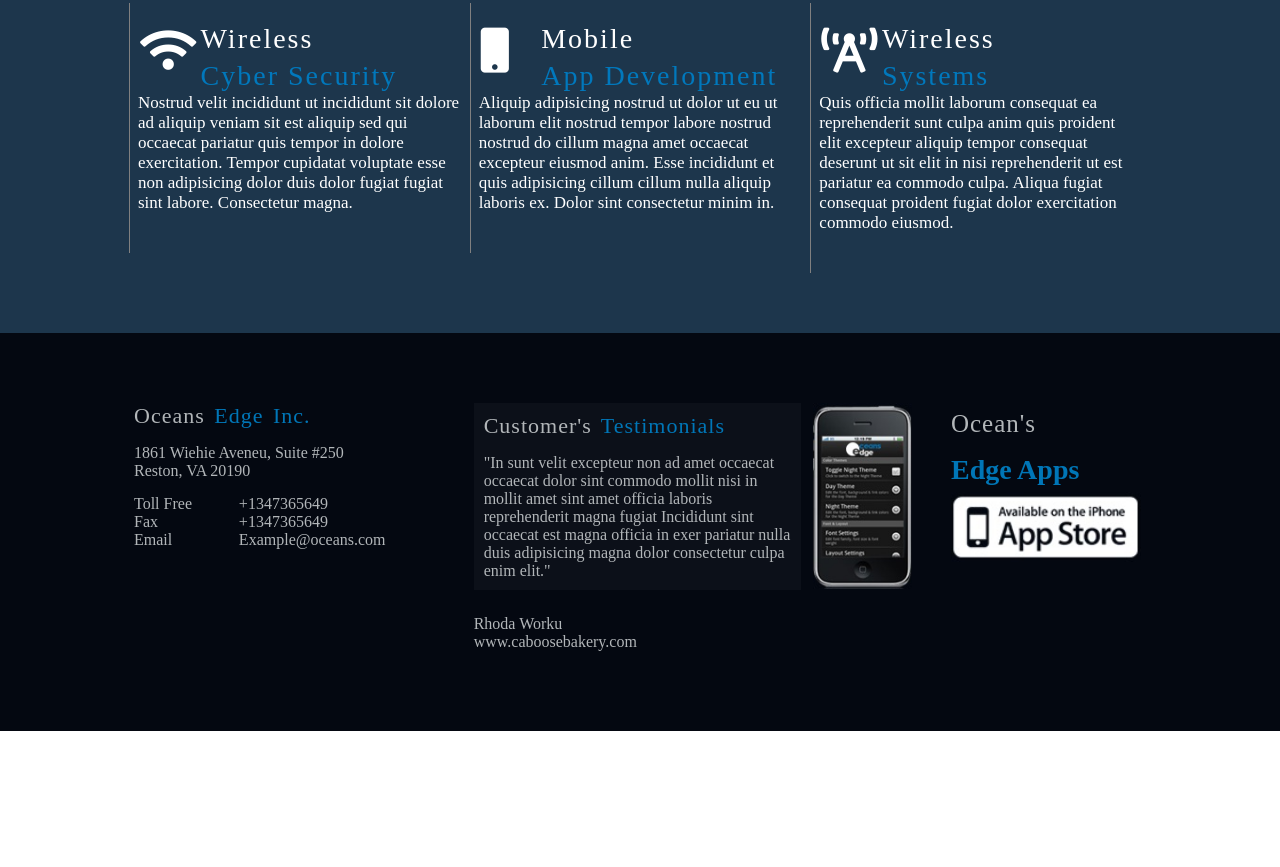
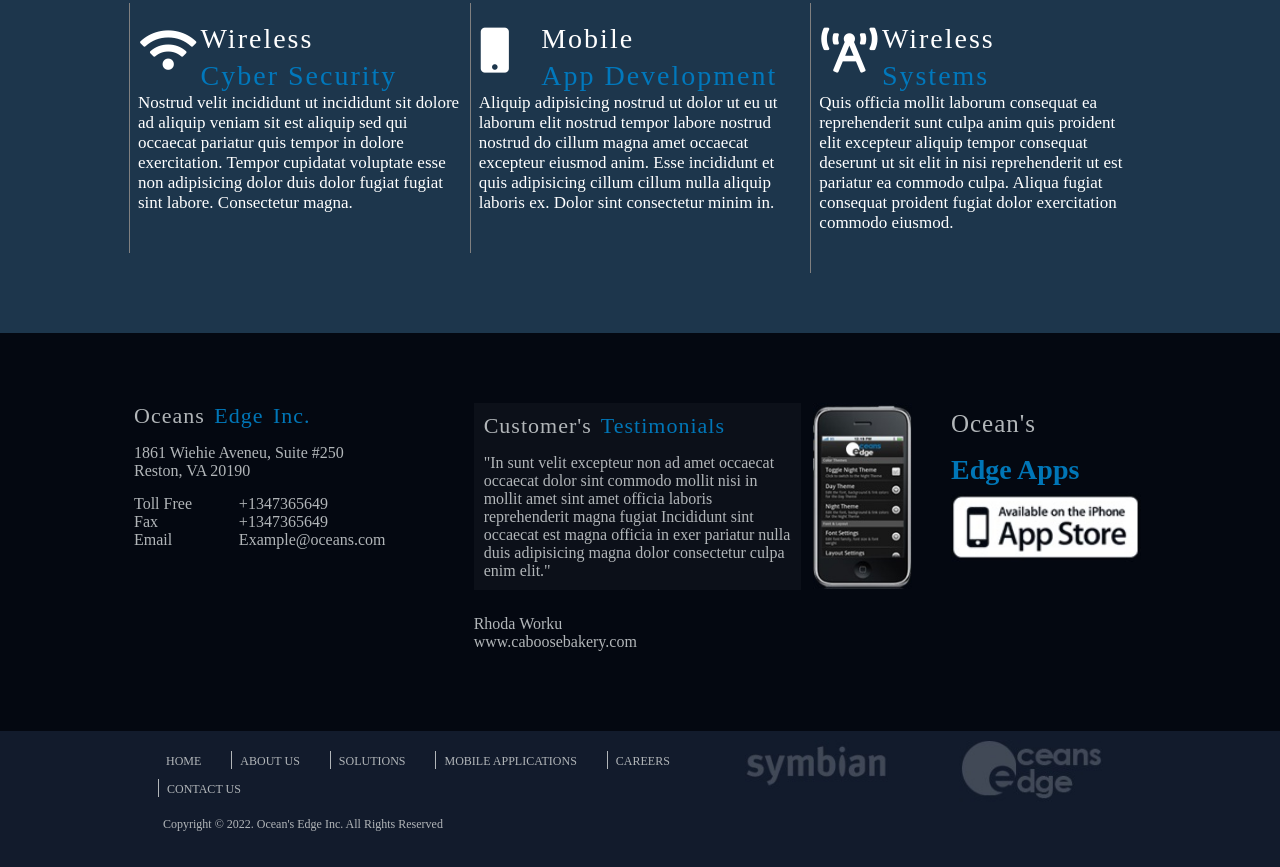
Before and after one commit to mrmijan44/blue_img_to_html, a plain HTML site: page index.html in a window 1280 px wide. Shown: the part 666-1533 px from the top of the page. Before the commit the page ends 1397 px from the top, so only its background shows below. Drawn offline with Linux system fonts and the light colour scheme.

Commit message:
Add files via upload

```diff
--- a/index.html
+++ b/index.html
@@ -143,5 +143,33 @@
 	</div>
 
 	<!-- contact ends -->
+
+	<!-- footer starts -->
+
+	<footer>
+		<div class="container">
+			<div class="detail">
+				<ul>
+					<li style="border: none;"><a href="#">HOME</a></li>
+					<li><a href="#">ABOUT US</a></li>
+					<li><a href="#">SOLUTIONS</a></li>
+					<li><a href="#">MOBILE APPLICATIONS</a></li>
+					<li><a href="#">CAREERS</a></li>
+					<li><a href="#">CONTACT US</a></li>
+				</ul>
+				<p>Copyright &copy 2022. Ocean's Edge Inc. All Rights Reserved</p>
+			</div>
+			<div class="logos">
+				<div class="image1">
+					<img src="images/logo1.jpg" alt="symbian">
+				</div>
+				<div class="image2">
+					<img src="images/logo2.jpg" alt="Ocean edge">
+				</div>
+			</div>
+		</div>
+	</footer>
+
+	<!-- footer ends -->
 </body>
 </html>
--- a/style.css
+++ b/style.css
@@ -28,16 +28,16 @@ header .container .logo img {
 header .container .menu {
 	float: right;
 }
-header .container .menu ul {
+header .container .menu ul, footer .container .detail ul {
 	overflow: hidden;
 	margin-top: 40px;
 }
-header .container .menu ul li{
+header .container .menu ul li, footer .container .detail ul li{
 	float: left;
 	list-style: none;
 	margin: 5px 30px;
 }
-header .container .menu ul li a{
+header .container .menu ul li a, footer .container .detail ul li a{
 	text-decoration: none;
 	color: #fff;
 	font-size: 17px;
@@ -262,3 +262,63 @@ header .buttons .btn-2 i {
 	width: 100%;
 	margin-top: 6px;
 }
+
+	/*footer styling*/
+
+footer {
+	background-color: #121B2C;
+}
+footer .container {
+	width: 80%;
+	margin: 0 auto;
+	overflow: hidden;
+	padding-bottom: 35px;
+}
+footer .container .detail {
+	float: left;
+	width: 58%;
+}
+footer .container .detail ul {
+	margin-top: 15px;
+}
+footer .container .detail ul li {
+	border-left: 1px solid #B2B6B9;
+	margin-right: 0;
+}
+footer .container .detail ul:first child {
+	border: none;
+}
+footer .container .detail ul li a {
+	color: #B2B6B9;
+	font-size: 12px;
+	margin-left: 8px;
+}
+footer .container .detail p {
+	margin-left: 35px;
+	color: #B2B6B9;
+	font-size: 12px;
+	padding-top: 15px;
+}
+footer .container .logos {
+	float: right;
+	width: 41%;
+	overflow: hidden;
+}
+footer .container .logos .image1 {
+	width: 49%;
+	float: left;
+}
+footer .container .logos .image2 {
+	width: 49%;
+	float: right;
+}
+footer .container .logos .image1 img{
+	width: 70%;
+    margin-left: 13px;
+	margin-top: 9px;
+}
+footer .container .logos .image2 img{
+	width: 70%;
+	margin-top: 9px;
+	margin-left: 13px;
+}
```
Also changed, not shown: images/logo1.jpg (added), images/logo2.jpg (added).
